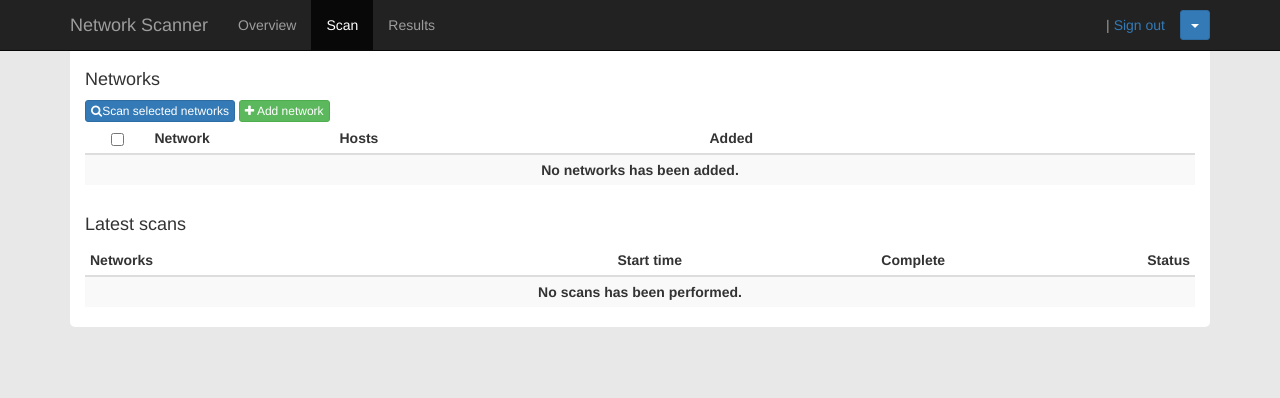
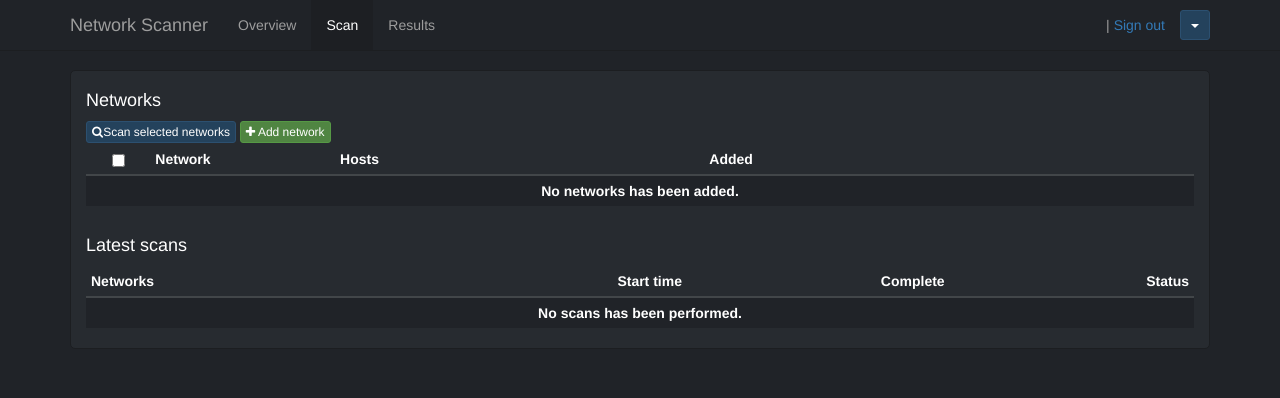
Before and after one commit to CyriusG/networkscanner, a Django app: template templates/scan/scan.html in a window 1280 px wide. Shown: the top 398 px of the page. Run offline with Django 3.2, Linux system fonts and the light colour scheme; the template is opened without the code that fills it: values that come from a table or form of the project are taken from there, others are empty; some libraries are stand-ins or nearby versions.

Commit message:
Started working on the colours.

```diff
--- a/static/our_static/scan/css/starter-template.css
+++ b/static/our_static/scan/css/starter-template.css
@@ -1,7 +1,8 @@
 /*Global*/
 body {
     padding-top: 50px;
-    background-color: #E8E8E8;
+    background-color: #202328;
+	color: #FFFFFF
 }
 
 a {
@@ -120,22 +121,126 @@ ul.nav-edit li.active {
 	cursor: default;
 }
 
-.label-default a , .label-default a:hover {
-	color: white;
-	text-decoration: none;
+.label-default {
+	background-color: #666666;
 }
 
-.label-default-link:hover {
-	background-color: #555555;
+.label-success {
+	background-color: #508542;
+}
+
+.label-warning {
+	background-color: #D48D2A;
+}
+
+/*Buttons*/
+
+.btn-primary {
+	background-color: #24425C;
+	border-color: #2C5070;
+}
+
+.btn-primary:hover {
+    background-color: #1D354A;
+    border-color: #213C54;
+}
+
+.dropdown-toggle.btn-primary:focus, .open > .dropdown-toggle.btn-primary:hover {
+    background-color: #24425C;
+    border-color: #2A4D6B;
+}
+
+.btn-success {
+	background-color: #508542;
+	border-color: #569945;
+}
+
+.btn-success:hover {
+	background-color: #447038;
+	border-color: #4C8A3D;
 }
 
 /*Content margins and padding*/
 
 .content {
-  padding: 10px 15px 0 15px;
-  background-color: #FFFFFF;
-  border-radius: 0 0 5px 5px;
-  margin-bottom: 50px;
+	padding: 10px 15px 0 15px;
+	background-color: #272B30;
+	border-radius: 5px;
+	margin-bottom: 50px;
+	margin-top: 20px;
+	border: 1px solid #1C1E21;
+}
+
+/*Nav*/
+
+.navbar-inverse {
+	background-color: #202328;
+	border-color: #1C1E21;
+}
+
+.navbar-inverse .navbar-nav > .active > a {
+    background-color: #1D1F23;
+}
+
+/*Tables*/
+
+.table .table {
+	background-color: #272B30;
+}
+
+.table > thead > tr > th {
+	border-bottom: 2px solid #424649;
+}
+
+.table > tbody > tr > td {
+	border-top: 1px solid #1C1E21;
+}
+
+.table-striped > tbody > tr:nth-of-type(2n+1) {
+    background-color: #202328;
+}
+
+.table > tbody > tr.info > td {
+    background-color: #334A5F;
+}
+
+.table > tbody > tr.warning > td {
+	background-color: #5F5F33;
+}
+
+.well {
+	margin: 0 !important;
+	padding: 5px 5px 0 5px !important;
+	background: 0;
+	border: 0;
+	border-radius: 0;
+}
+
+/*Results table*/
+
+.no-height{
+	padding: 0 !important;
+	border: 0 !important;
+}
+.table-striped-third > tbody > tr:nth-child(4n - 1) > td, .table-striped > tbody > tr:nth-child(4n - 1) > th {
+	background-color: #272B30;
+}
+
+.table-striped-fourth > tbody > tr:nth-child(4n) > td, .table-striped > tbody > tr:nth-child(4n) > th {
+	background-color: #272B30;
+}
+
+.table-striped-fourth > tbody > tr:nth-child(4n - 2) > td, .table-striped > tbody > tr:nth-child(4n - 2) > th {
+	background-color: #202328;
+}
+
+.table-no-background {
+	background: 0 !important;
+}
+
+.message {
+	padding-bottom: 20px
+
 }
 
 /*Modals*/
--- a/templates/scan/overview.html
+++ b/templates/scan/overview.html
@@ -80,10 +80,10 @@
                                     <td class="left-align">
                                         {% if scan.0.host_discovery == "False" %}
                                             {% for network in scan.1 %}
-                                                <span class="label label-default label-default-link"><a href="{{ network.id }}">{{ network.network_address }}/{{ network.subnet_bits }}</a></span>
+                                                <span class="label label-default">{{ network.network_address }}/{{ network.subnet_bits }}</span>
                                             {% endfor %}
                                         {% else %}
-                                            <span class="label label-default label-default-link"><a href="{{ scan.1.id }}">OS discovery: {{scan.1.network_address }}/{{ scan.1.subnet_bits }}</a></span>
+                                            <span class="label label-default">OS discovery: {{scan.1.network_address }}/{{ scan.1.subnet_bits }}</span>
                                         {% endif %}
                                     </td>
                                     <td class="left-align">{{ scan.0.timestamp|date:"Y-m-d H:i:s"  }}</td>
--- a/templates/scan/results.html
+++ b/templates/scan/results.html
@@ -19,7 +19,7 @@
                                     <tr>
                                         <td><b>{{ result.0.network_address }}/{{ result.0.subnet_bits }}</b></td>
                                         <td>
-                                            <table class="table table-striped table-striped table-striped-third table-striped-fourth table-condensed">
+                                            <table class="table table-striped table-striped-third table-striped-fourth table-condensed">
                                                 <thead>
                                                     <tr>
                                                         <th></th>
--- a/templates/scan/scan.html
+++ b/templates/scan/scan.html
@@ -78,10 +78,10 @@
                                     <td class="left-align">
                                         {% if scan.0.host_discovery == "False" %}
                                             {% for network in scan.1 %}
-                                                <span class="label label-default label-default-link"><a href="{{ network.id }}">{{ network.network_address }}/{{ network.subnet_bits }}</a></span>
+                                                <span class="label label-default">{{ network.network_address }}/{{ network.subnet_bits }}</span>
                                             {% endfor %}
                                         {% else %}
-                                            <span class="label label-default label-default-link"><a href="{{ scan.1.id }}">OS discovery: {{scan.1.network_address }}/{{ scan.1.subnet_bits }}</a></span>
+                                            <span class="label label-default">OS discovery: {{scan.1.network_address }}/{{ scan.1.subnet_bits }}</span>
                                         {% endif %}
                                     </td>
                                     <td class="left-align">{{ scan.0.timestamp|date:"Y-m-d H:i:s"  }}</td>
```
Also changed, not shown: other parts of static/our_static/scan/css/starter-template.css (+5 -40 lines).
